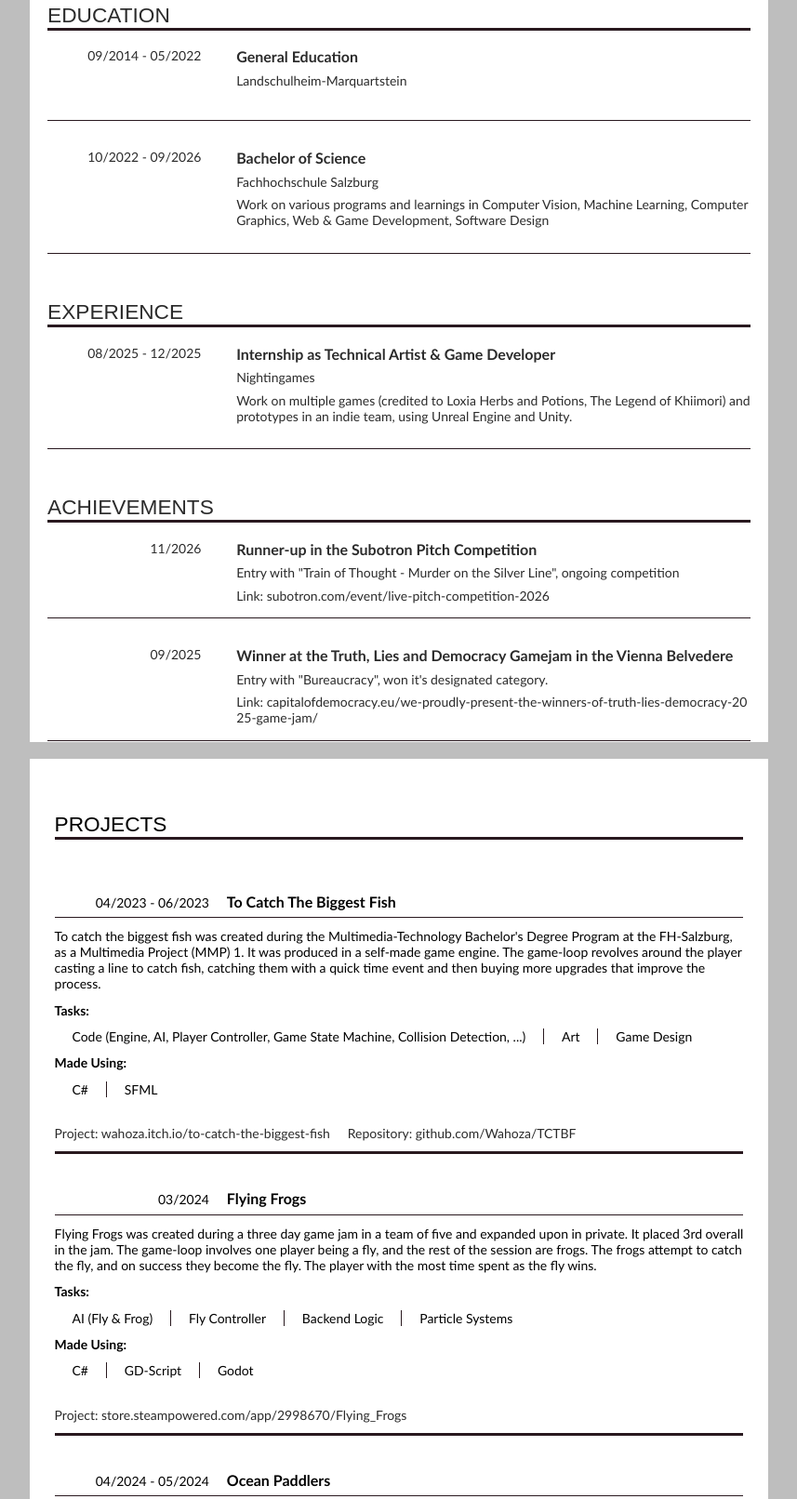
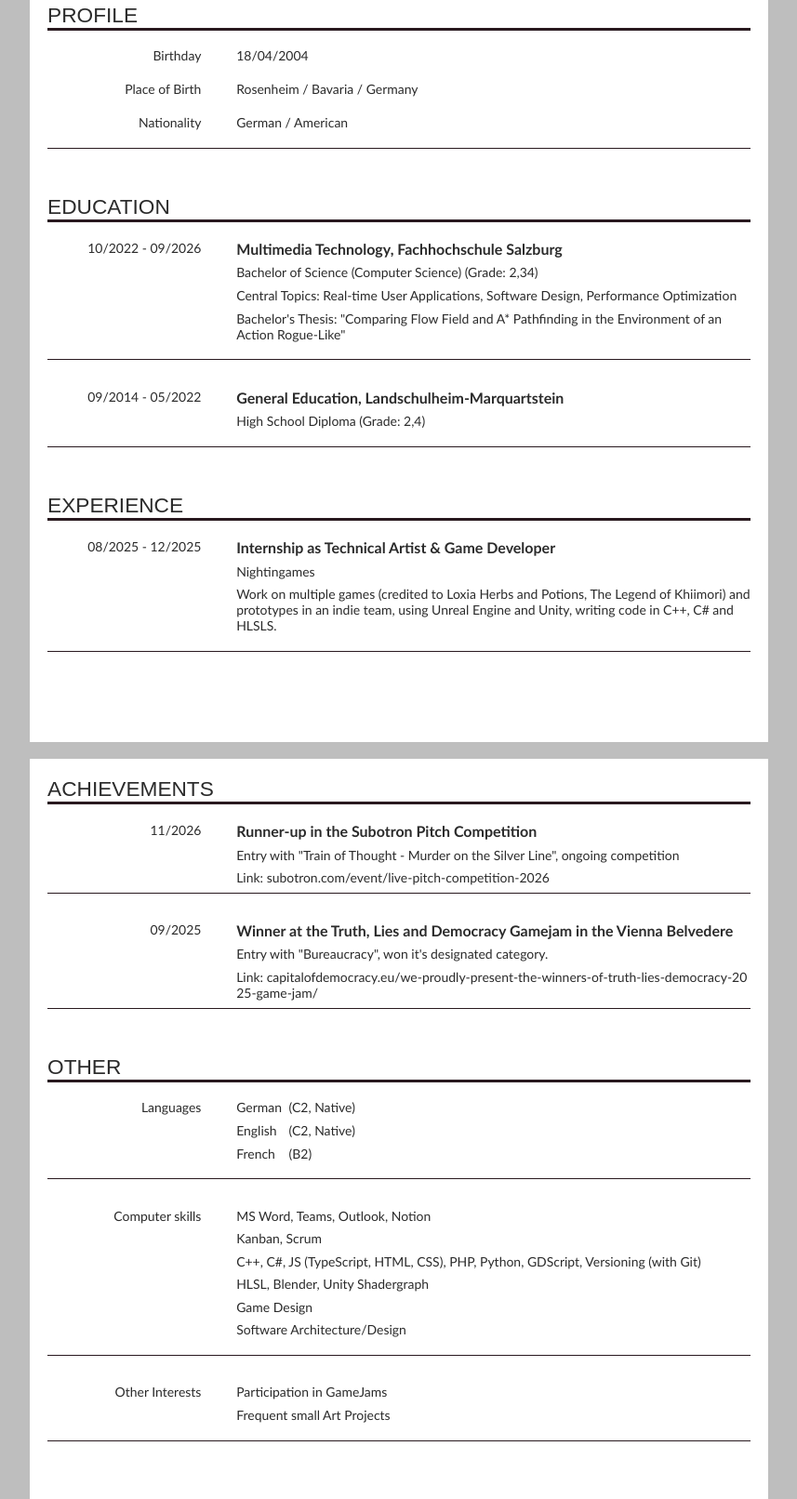
Before and after one commit to Wahoza/Wahoza.github.io, a plain HTML site: page cv_refactor/cv_refactor_index.html in a window 1280 px wide. Shown: the part 325-1937 px from the top of the page at 93% size, without its empty margins (211-1068 px from the left). Drawn offline with Linux system fonts and the light colour scheme.

Commit message:
feat: Added other section and Personal section to CV

```diff
--- a/cv_refactor/cv_refactor_index.html
+++ b/cv_refactor/cv_refactor_index.html
@@ -44,43 +44,65 @@
                         I am skilled in using version control tools, collaborating in a team, code documentation and software architecture & design. </div>
                 </div> -->
                 <div class = "info-section">
+                    <h2 class = "info-section-heading">PROFILE</h2>
+                    <div class = "info-section-content">
+                        <div class= "grid-item-left">Birthday</div>
+                        <div class = "grid-item-right">18/04/2004</div>
+
+                        <div class = "grid-item-left">Place of Birth</div>
+                        <div class = "grid-item-right">Rosenheim / Bavaria / Germany</div>
+
+                        <div class = "grid-item-left">Nationality</div>
+                        <div class = "grid-item-right">German / American</div>
+                    </div>
+                </div>
+                <div class = "info-section">
                     <h2 class = "info-section-heading">EDUCATION</h2>
                     <div class = "info-section-content education-section">
-                        <div class= "education-duration">09/2014 - 05/2022</div>
-                        <div class = "education-data">
-                            <div class = "education-type">General Education</div>
-                            <div class = "education-location">Landschulheim-Marquartstein</div>
-                            <div class = "education-info"></div>
+                        <div class= "grid-item-left">10/2022 - 09/2026</div>
+
+                        <div class = "grid-item-right">
+                            <div class = "education-type">Multimedia Technology, Fachhochschule Salzburg</div>
+                            <div class = "education-info">Bachelor of Science (Computer Science) (Grade: 2,34)</div>
+                            <div class = "education-info">Central Topics: Real-time User Applications, Software Design, Performance Optimization</div>
+                            <div class = "education-info">Bachelor's Thesis: "Comparing Flow Field and A* Pathfinding in the Environment of an Action Rogue-Like"</div>
+                        </div>
+                    </div>
+                    <div class = "info-section-content education-section">
+                        <div class= "grid-item-left">09/2014 - 05/2022</div>
+                        <div class = "grid-item-right">
+                            <div class = "education-type">General Education, Landschulheim-Marquartstein</div>
+                            <div class = "education-info">High School Diploma (Grade: 2,4) </div>
                         </div>
 
-                    </div>
-                    <div class = "info-section-content education-section">
-                        <div class= "education-duration">10/2022 - 09/2026</div>
-
-                        <div class = "education-data">
-                            <div class = "education-type">Bachelor of Science</div>
-                            <div class = "education-location">Fachhochschule Salzburg</div>
-                            <div class = "education-info">Work on various programs and learnings in Computer Vision, Machine Learning, Computer Graphics, Web & Game Development, Software Design</div>
-                        </div>
                     </div>
                 </div>
                 <div class = "info-section">
                     <h2 class = "info-section-heading">EXPERIENCE</h2>
                     <div class = "info-section-content education-section">
-                        <div class= "education-duration">08/2025 - 12/2025</div>
-                        <div class = "education-data">
+                        <div class= "grid-item-left">08/2025 - 12/2025</div>
+                        <div class = "grid-item-right">
                             <div class = "education-type">Internship as Technical Artist & Game Developer</div>
                             <div class = "education-location">Nightingames</div>
-                            <div class = "education-info">Work on multiple games (credited to Loxia Herbs and Potions, The Legend of Khiimori) and prototypes in an indie team, using Unreal Engine and Unity.</div>
+                            <div class = "education-info">Work on multiple games (credited to Loxia Herbs and Potions, The Legend of Khiimori) and prototypes in an indie team, using Unreal Engine and Unity, writing code in C++, C# and HLSLS.</div>
                         </div>
                     </div>
                 </div>
+
+                <!-- <div class = "info-section">
+                    <h2 class = "info-section-heading">SKILLS</h2>
+                    <div class = "info-section-content bordered-item-box"> <div class = "bordered-item">skill a</div><div class = "bordered-item">skill a</div><div class = "bordered-item">skill a</div><div class = "bordered-item">skill a</div><div class = "bordered-item">skill a</div>
+                </div> -->
+          </div>
+        </page>
+        <page size="A4">
+            <div class="container">
                 <div class = "info-section">
                     <h2 class = "info-section-heading">ACHIEVEMENTS</h2>
                     <div class = "info-section-content achievement-section">
-                        <div class= "education-duration">11/2026</div>
+                        <div class= "grid-item-left">11/2026</div>
 
-                        <div class = "education-data">
+                        <div class = "grid-item-right">
                         <div class = "achievement-type">Runner-up in the Subotron Pitch Competition</div>
                         <div class = "achievement-info">Entry with "Train of Thought - Murder on the Silver Line", ongoing competition</div>
                         <div class = "achievement-link"><a href = "https://subotron.com/event/live-pitch-competition-2026/">Link: subotron.com/event/live-pitch-competition-2026</a></div>
@@ -88,9 +110,9 @@
                     </div>
                     </div>
                     <div class = "info-section-content achievement-section">
-                        <div class= "education-duration">09/2025</div>
+                        <div class= "grid-item-left">09/2025</div>
 
-                        <div class = "education-data">
+                        <div class = "grid-item-right">
 
                         <div class = "achievement-type">Winner at the Truth, Lies and Democracy Gamejam in the Vienna Belvedere</div>
                         <div class = "achievement-info">Entry with "Bureaucracy", won it's designated category.</div>
@@ -98,11 +120,42 @@
                         </div>
                     </div>
                 </div>
-                <!-- <div class = "info-section">
-                    <h2 class = "info-section-heading">SKILLS</h2>
-                    <div class = "info-section-content bordered-item-box"> <div class = "bordered-item">skill a</div><div class = "bordered-item">skill a</div><div class = "bordered-item">skill a</div><div class = "bordered-item">skill a</div><div class = "bordered-item">skill a</div>
-                </div> -->
-          </div>
+
+                <div class = "info-section">
+                    <h2 class = "info-section-heading">OTHER</h2>
+                    <div class = "info-section-content">
+                        <div class= "grid-item-left">Languages</div>
+
+                        <div class = "grid-item-right">
+                            <div class = " grid-subdivision">
+                            <div>German</div> <div>(C2, Native)</div>
+                            <div>English</div><div>(C2, Native)</div>
+                            <div>French</div><div>(B2)</div>
+                            </div>
+                        </div>
+                    </div>
+                    <div class = "info-section-content">
+                        <div class= "grid-item-left">Computer skills</div>
+
+                        <div class = "grid-item-right">
+                            <div>MS Word, Teams, Outlook, Notion</div>
+                            <div>Kanban, Scrum</div>
+                            <div>C++, C#, JS (TypeScript, HTML, CSS), PHP, Python, GDScript, Versioning (with Git)</div>
+                            <div>HLSL, Blender, Unity Shadergraph</div>
+                            <div>Game Design</div>
+                            <div>Software Architecture/Design</div>
+                        </div>
+                    </div>
+                    <div class = "info-section-content">
+                        <div class= "grid-item-left">Other Interests</div>
+
+                        <div class = "grid-item-right">
+                            <div>Participation in GameJams</div>
+                            <div>Frequent small Art Projects</div>
+                        </div>
+                    </div>
+                </div>
+            </div>
         </page>
         <page size = "A4-auto-size" class = "cv_only">
             <div class = "projects-container cv_only" id = "projects-container">
--- a/cv_refactor/cv_refactor_style.css
+++ b/cv_refactor/cv_refactor_style.css
@@ -138,14 +138,10 @@ img {
     padding-bottom: 0.5rem;
 }
 
-.language-list{
-    list-style-position: inside;
-    margin: 0;
-    padding: 0;
-}
-.language-list ul::marker{
-    padding: 0;
-    margin-right: 0;
+.grid-subdivision{
+    display: grid;
+    grid-template-columns: auto 2fr;
+    gap: 2mm;
 }
 
 .about-container{
@@ -260,22 +256,27 @@ img {
     padding-bottom: 5mm;
     display: grid;
     grid-template-columns: 1fr 3fr;
-    gap: 5mm
+    gap: 5mm;
+        border-bottom: 0.3mm solid var(--page_line_color);
+
 }
 
 .info-section .info-section-content:nth-child(n+3){
     padding-top: 8mm;
 }
 
-.education-section{
-  border-bottom: 0.3mm solid var(--page_line_color);
 
+.grid-item-left{
+
+    display: inline;
+    margin-right: 5mm;
+    margin-left: auto;
 }
-.education-data{
+
+.grid-item-right{
     display: flex;
     flex-direction: column;
-    padding-bottom: 2mm;
-    gap: 2mm
+    gap: 2mm;
 }
 .education-type{
     font-size: medium;
@@ -285,11 +286,7 @@ img {
     display: inline;
 
 }
-.education-duration{
-    display: inline;
-    margin-right: 5mm;
-    margin-left: auto;
-}
+
 .achievement-section{
     padding-bottom: 2mm;
     border-bottom: 0.3mm solid var(--page_line_color);
```
